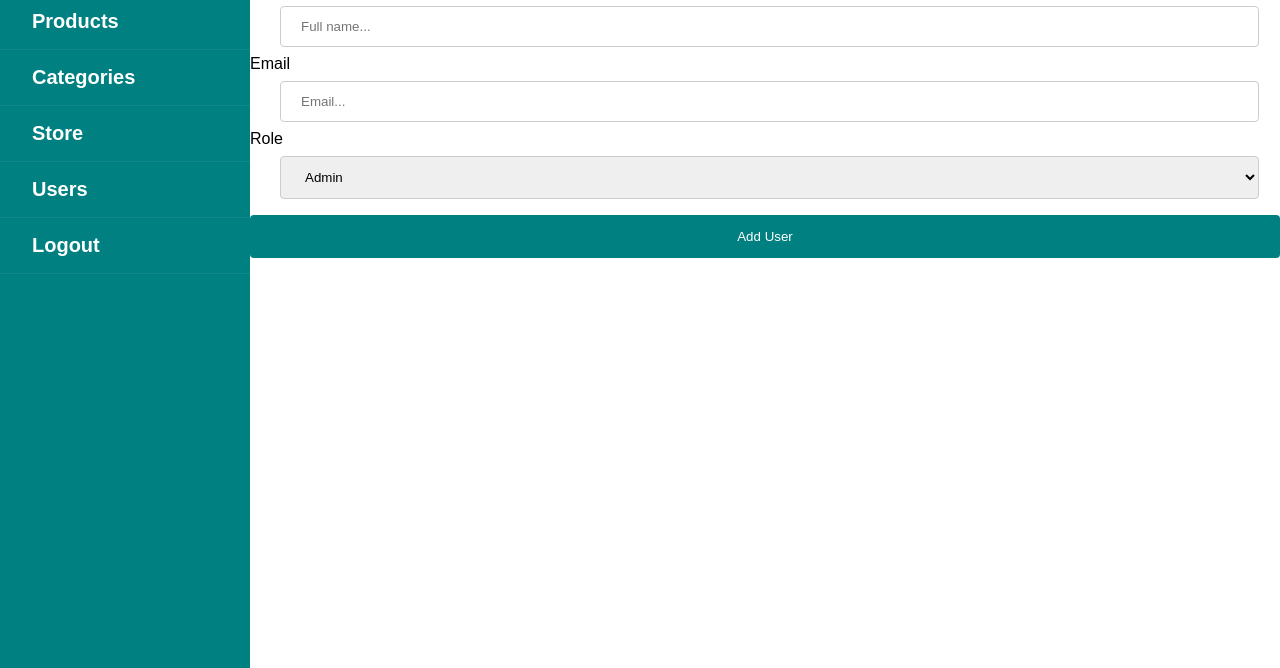
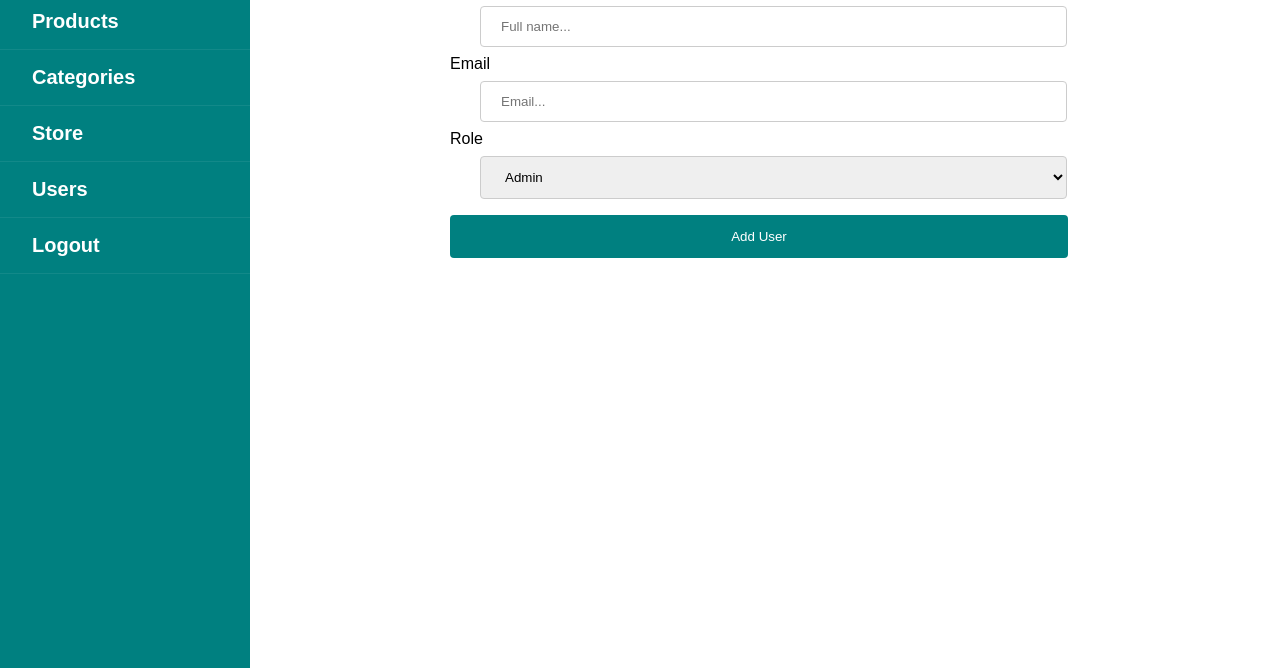
Before and after one commit to Nyakaru/Store-Manager, a plain HTML site: page UI/Templates/add_user.html in a window 1280 px wide. Shown: the part 132-800 px from the top of the page. Drawn offline with Linux system fonts and the light colour scheme.

Commit message:
Style pages to centre

```diff
--- a/UI/Templates/add_user.html
+++ b/UI/Templates/add_user.html
@@ -50,6 +50,7 @@
             <div class="tite">
                 <h1>New User</h1>
             </div>
+            <div class="adduser">
             <table>
                 </thead>
                 <tbody>
@@ -69,7 +70,13 @@
                             <option value="shirt">Admin</option>
                             <option value="jeans">Store attedant</option>
                         </select>
+                    </tr>
+                </tbody>
+            </table>
                     <input type="submit" name="action" value="Add User" class="modelinput">
+            </div>
+
+
     </div>
 
 </body>
--- a/UI/css/sub.css
+++ b/UI/css/sub.css
@@ -269,6 +269,11 @@ a {
     padding: 20px;
 }
 
+.adduser{
+width: 60%;
+margin-left: 200px;
+align-self: center;
+}
 
 table {
     border: 1px solid #ccc;
```
Also changed, not shown: UI/Templates/add_category.html (+1 -0 lines), UI/Templates/add_product.html (+1 -0 lines), UI/Templates/add_sale.html (+1 -0 lines), UI/Templates/edit_product.html (+1 -0 lines).
